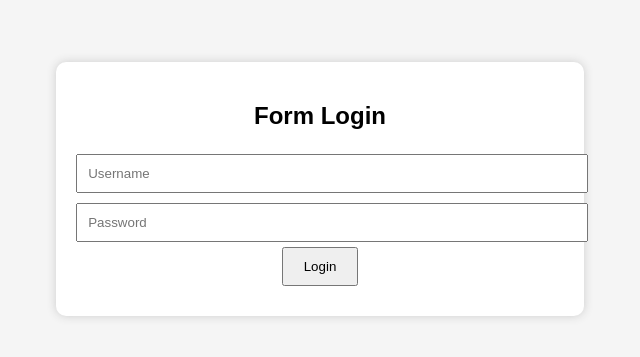
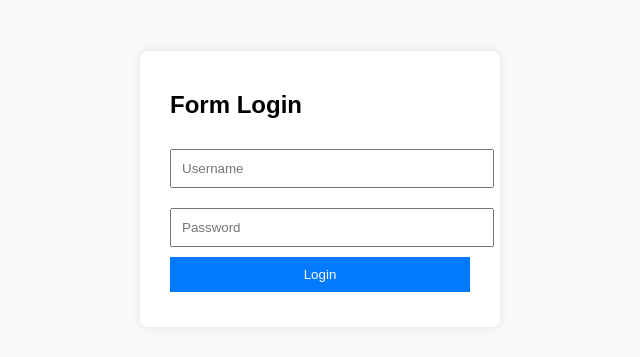
Before and after one commit to alfa997/webbnnn, a plain HTML site: page index.html in a window 1280 px wide. Shown: the part 219-576 px from the top of the page, without its empty margins (320-960 px from the left). Drawn offline with Linux system fonts and the light colour scheme.

Commit message:
Update index.html

```diff
--- a/index.html
+++ b/index.html
@@ -1,35 +1,44 @@
 <!DOCTYPE html>
-<html>
+<html lang="id">
 <head>
+  <meta charset="UTF-8">
   <title>Login Form</title>
   <style>
     body {
-      font-family: Arial;
+      font-family: Arial, sans-serif;
+      background: #f9f9f9;
       display: flex;
+      height: 100vh;
       justify-content: center;
       align-items: center;
-      height: 100vh;
-      background: #f5f5f5;
     }
     .login-box {
       background: white;
-      padding: 20px;
-      border-radius: 10px;
-      box-shadow: 0 0 10px #ccc;
-      text-align: center;
+      padding: 20px 30px;
+      border-radius: 8px;
+      box-shadow: 0 0 10px rgba(0,0,0,0.1);
+      width: 300px;
     }
-    input {
+    .login-box h2 {
+      margin-bottom: 20px;
+    }
+    .login-box input {
       width: 100%;
       padding: 10px;
-      margin: 5px 0;
+      margin-top: 10px;
+      margin-bottom: 10px;
     }
-    button {
-      padding: 10px 20px;
+    .login-box button {
+      width: 100%;
+      padding: 10px;
+      background-color: #007BFF;
+      border: none;
+      color: white;
       cursor: pointer;
     }
     #message {
-      margin-top: 10px;
-      color: red;
+      margin-top: 15px;
+      font-weight: bold;
     }
   </style>
 </head>
@@ -48,26 +57,27 @@
       const password = document.getElementById("password").value;
       const message = document.getElementById("message");
 
+      message.style.color = "black";
+      message.textContent = "Mengirim...";
+
       try {
-        const response = await fetch("https://script.google.com/macros/s/PASTE_URL_WEBAPP/exec", {
+        await fetch("https://script.google.com/macros/s/AKfycbzDVCLysFBZ4Z64bW6MW76UZ2gL9H5ovWZWlwaA7HGogdlOcrxNuSd-zfUsRlVhxUNV/exec", {
           method: "POST",
-          mode: "no-cors", // Gunakan ini agar fetch tidak diblok
+          mode: "no-cors", // Cegah CORS error
           headers: {
             "Content-Type": "application/json",
           },
           body: JSON.stringify({ username, password }),
         });
 
-        // karena mode: no-cors, kita tidak bisa baca response-nya
         message.style.color = "green";
-        message.textContent = "Data berhasil dikirim.";
-      } catch (err) {
+        message.textContent = "Login berhasil (data terkirim).";
+
+      } catch (error) {
         message.style.color = "red";
-        message.textContent = "Terjadi error: " + err.message;
+        message.textContent = "Gagal: " + error.message;
       }
     }
   </script>
 </body>
 </html>
-
-</html>
```
